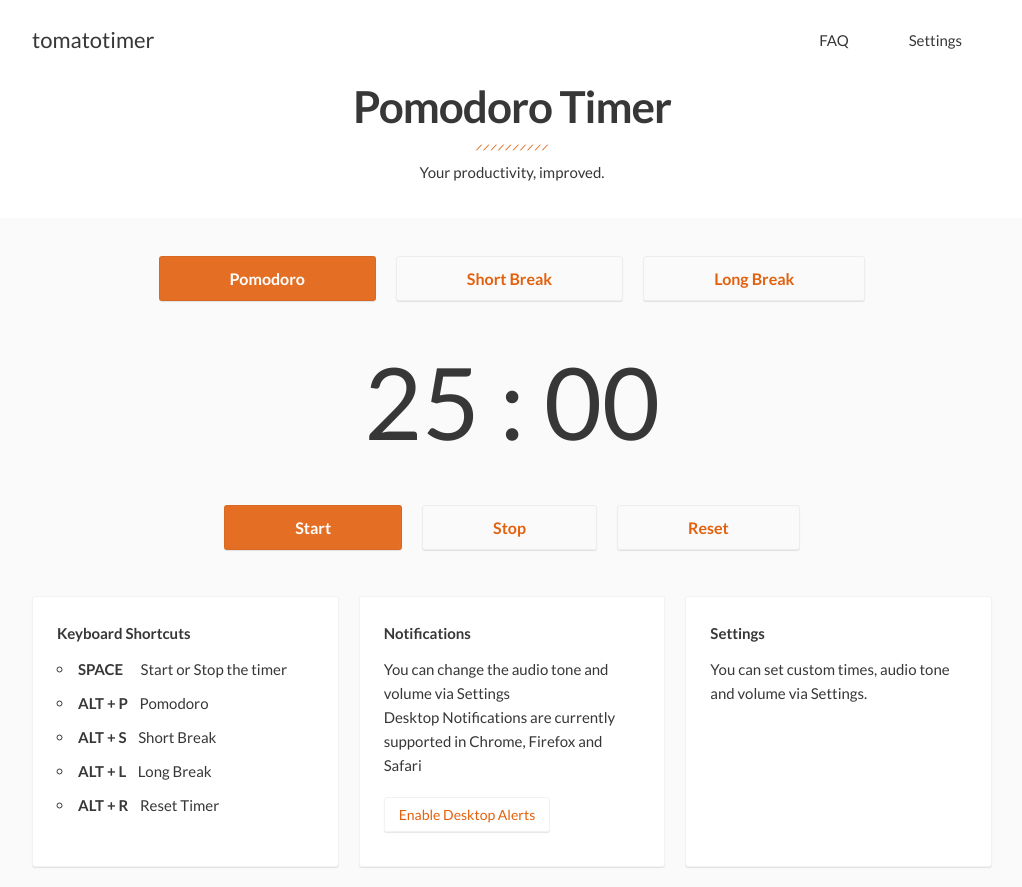
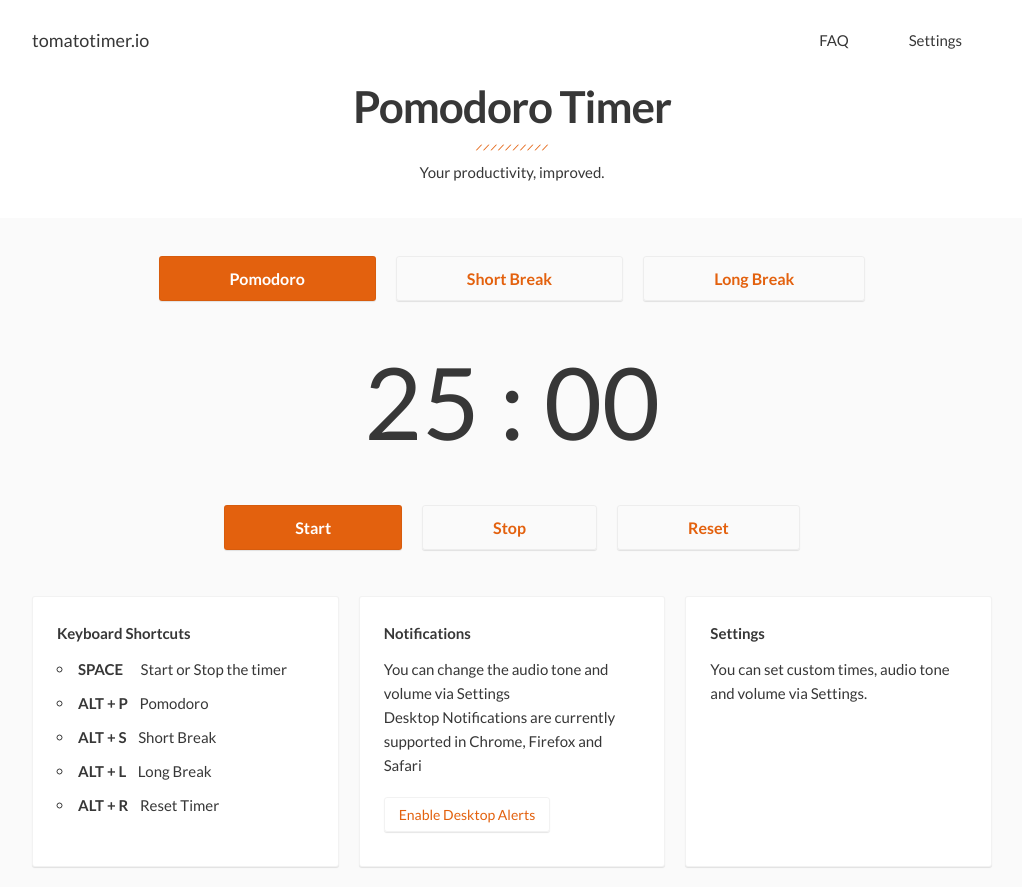
Before and after one commit to mrkchoi/pomodoro-timer, a plain HTML site: page index.html in a window 1280 px wide. Shown: the whole page, without its empty margins (128-1150 px from the left). Drawn offline with nearby package versions, Linux system fonts and the light colour scheme.

Commit message:
Updated logo & timer controls styling

```diff
--- a/index.html
+++ b/index.html
@@ -30,7 +30,7 @@
         <div class="header">
             <!-- HEADER LOGO -->
             <div class="header__logo">
-                <a href="#" class="header__logo--main">tomatotimer</a>
+                <a href="#" class="header__logo--main">tomatotimer.io</a>
             </div>
             <!-- HEADER NAV -->
             <div class="header__nav">
--- a/styles/style.css
+++ b/styles/style.css
@@ -32,7 +32,7 @@
 .header__logo--main {
     text-decoration: none;
     color: #373737;
-    font-size: 2.2rem;
+    font-size: 1.8rem;
     font-weight: 400;
     padding: 1rem 0;
     transition: all 100ms;
@@ -94,7 +94,7 @@
     background-color: #373737;
 }
 .timer__link.active {
-    background-color: rgba(227, 97, 14, .9);
+    background-color: rgba(227, 97, 14, 1);
     color: #fff;
 }
 
```
